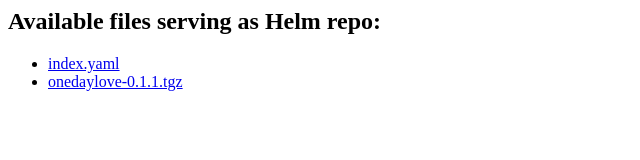
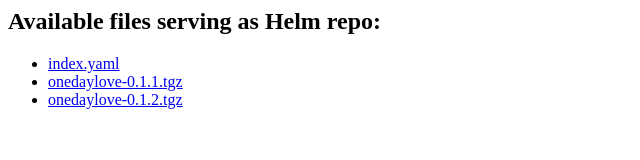
Before and after one commit to lir2002/onedaylove, a plain HTML site: page index.html in a window 1280 px wide. Shown: the whole page, without its empty margins (0-640 px from the left). Drawn offline with Linux system fonts and the light colour scheme.

Commit message:
Add version 0.1.2 in page

```diff
--- a/index.html
+++ b/index.html
@@ -6,6 +6,7 @@
     <ul>
         <li><a href="index.yaml">index.yaml</a></li>
         <li><a href="onedaylove-0.1.1.tgz">onedaylove-0.1.1.tgz</a></li>
+        <li><a href="onedaylove-0.1.2.tgz">onedaylove-0.1.2.tgz</a></li>
     </ul>
 </body>
 </html>
```
